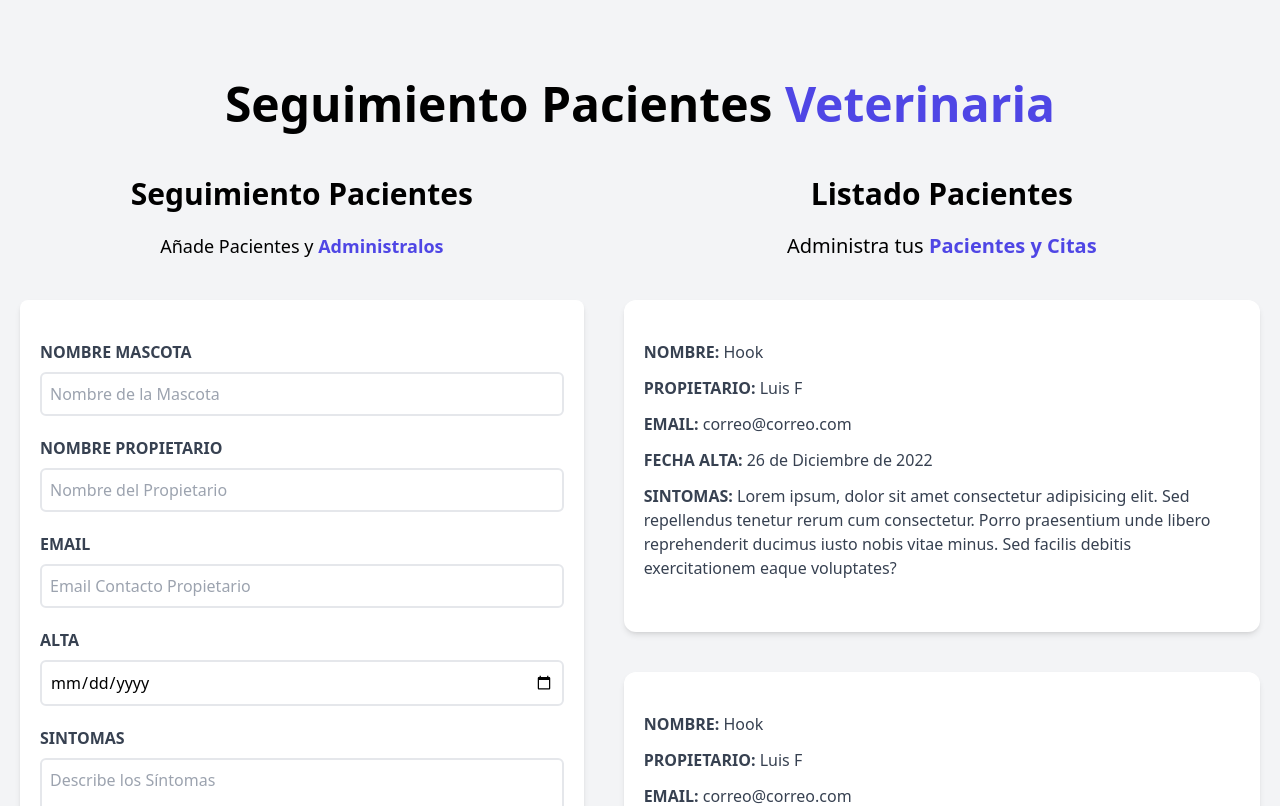
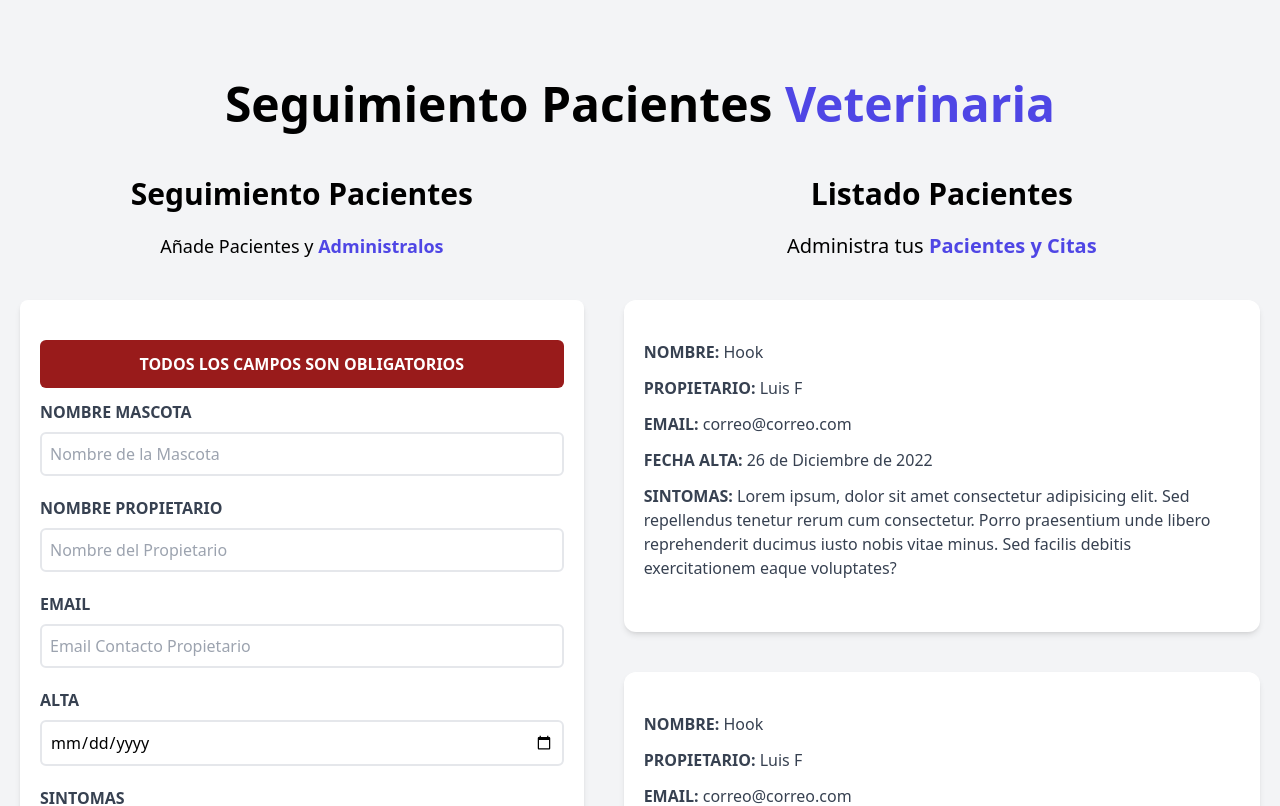
Before and after one commit to flo-luigi85/seguimiento-pacientes-veterinaria, a React (Vite) app: page / in a window 1280 px wide. Shown: the top 806 px of the page. Built offline with nearby package versions, Linux system fonts and the light colour scheme.

Commit message:
Mostrar mensaje de error

```diff
--- a/src/component/Formulario.jsx
+++ b/src/component/Formulario.jsx
@@ -7,9 +7,20 @@ const Formulario = () => {
   const [fecha, setFecha] = useState('')
   const [sintomas, setSintomas] = useState('')
 
+  const [error, setError] = useState('false')
+
   const handleSubmit = (e) => {
     e.preventDefault()
-    console.log('Enviando formulario');
+
+    // Validacion del furmulario
+    if([nombre, propietario, email, fecha, sintomas].includes('')) {
+      console.log('Hay al meno un campo vacio')
+
+      setError(true)
+      return;
+    }
+
+    setError(false)
   }
 
   return (
@@ -22,6 +33,11 @@ const Formulario = () => {
       <form
         onSubmit={handleSubmit}
         className='bg-white shadow-md rounded-lg py-10 px-5 mb-10'>
+          {error &&
+            <div className='bg-red-800 text-white text-center p-3 uppercase font-bold rounded-md mb-3'>
+              <p>Todos los campos son obligatorios</p>
+            </div>
+          }
         <div className='mb-5'>
           <label htmlFor='mascota' className='block text-gray-700 uppercase font-bold'>Nombre Mascota</label>
           <input
```
